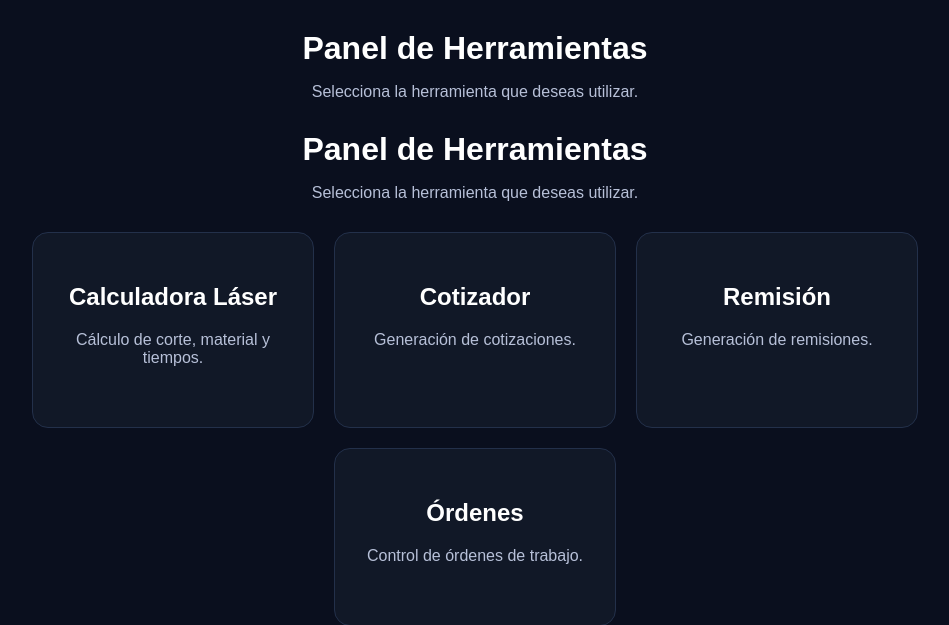
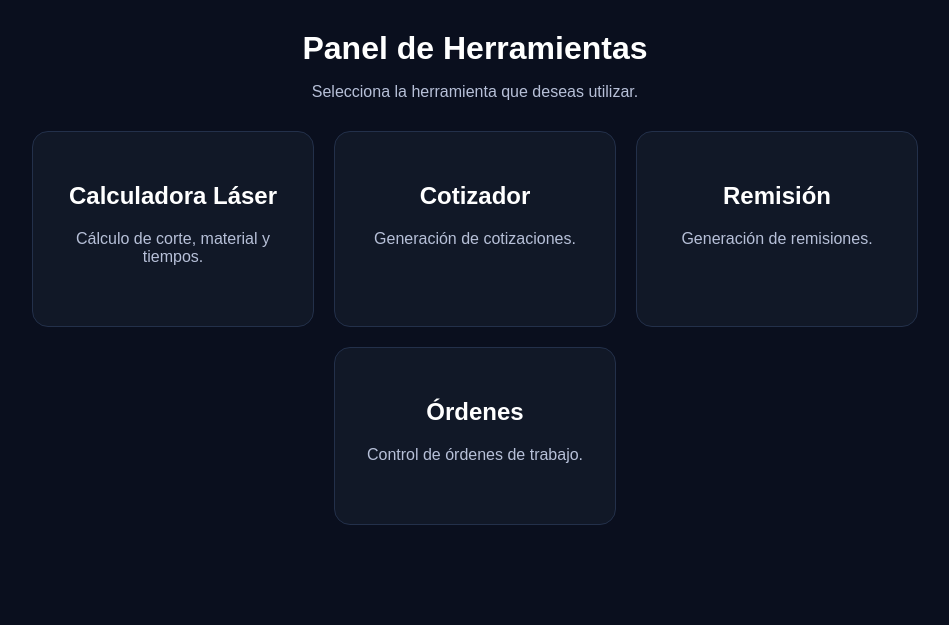
Before and after one commit to INGALB2001/ARCHIVO_5HERRAMIENTAS, a Flask app: page / in a window 1280 px wide. Shown: the part 149-774 px from the top of the page, without its empty margins (165-1114 px from the left). After the commit the page ends 674 px from the top, so only its background shows below. Run offline with Flask 3, Linux system fonts and the light colour scheme.

Commit message:
Update panel.html

```diff
--- a/templates/panel.html
+++ b/templates/panel.html
@@ -72,9 +72,6 @@
   <h1>Panel de Herramientas</h1>
   <p>Selecciona la herramienta que deseas utilizar.</p>
 
-  <h1>Panel de Herramientas</h1>
-  <p>Selecciona la herramienta que deseas utilizar.</p>
-
   <div class="cards">
     <a class="card" href="/laser">
       <h2>Calculadora Láser</h2>
```
